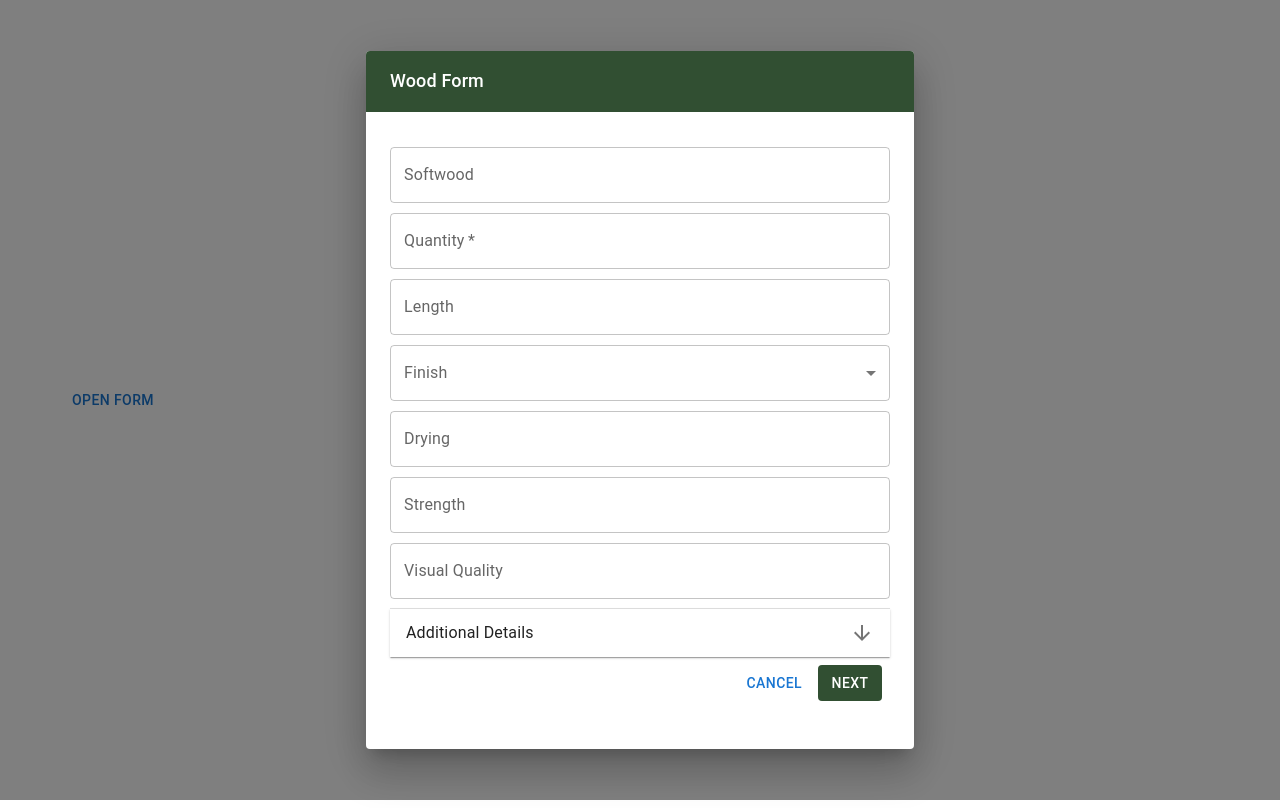
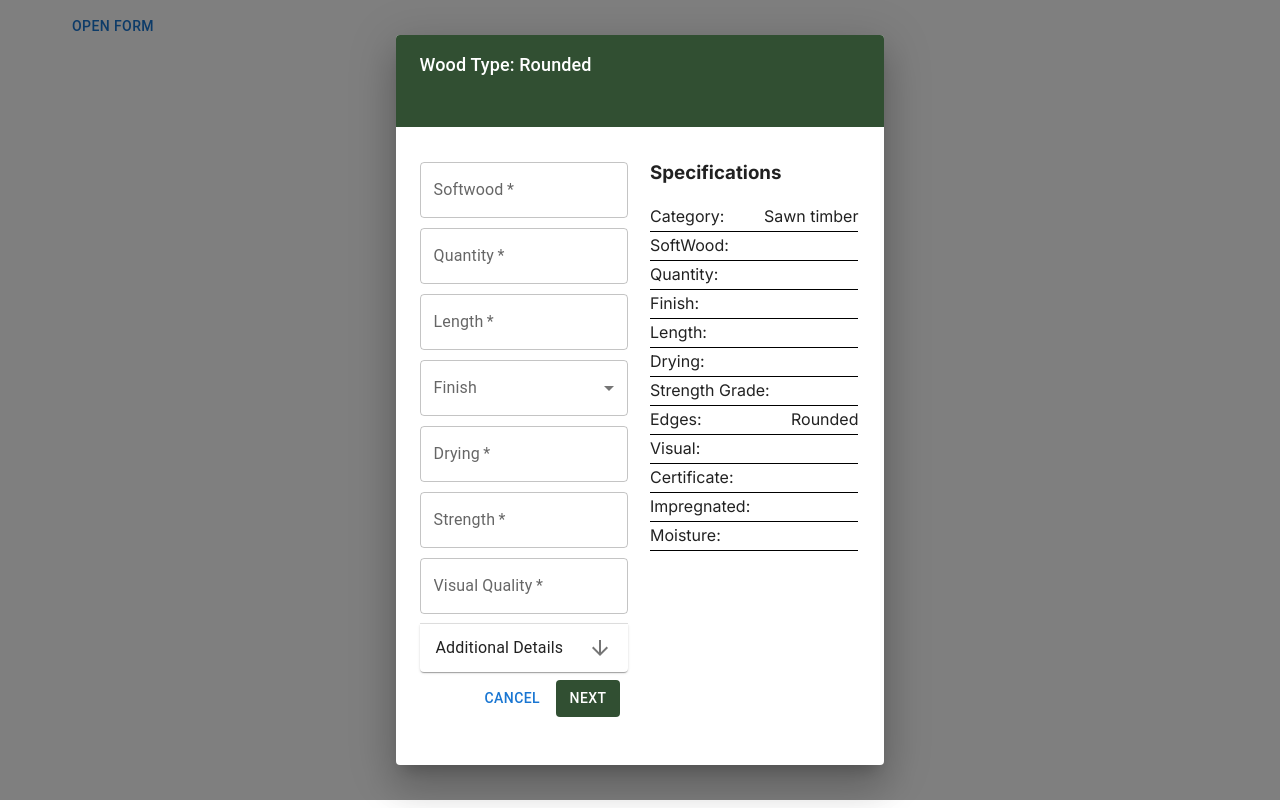
Before and after one commit to Ogbera-Gabriel/Prototype, a Next.js app: page / in a window 1280 px wide. Built offline with nearby package versions, Linux system fonts and the light colour scheme.

Commit message:
changes to ui

```diff
--- a/app/globals.css
+++ b/app/globals.css
@@ -1,6 +1,4 @@
-@tailwind base;
-@tailwind components;
-@tailwind utilities;
+
 
 html,
 body,
@@ -8,75 +6,36 @@ body,
   height: 100%;
 }
 
-@layer base {
-  :root {
-    --background: 0 0% 100%;
-    --foreground: 20 14.3% 4.1%;
+.specify {
+  flex: 1;
+}
 
-    --card: 0 0% 100%;
-    --card-foreground: 20 14.3% 4.1%;
+.specify_firstdiv {
+  display: flex;
+  justify-content: space-between;
+  padding-top: 3px;
+  padding-bottom: 3px;
+  border-bottom: 1px solid black;
+  padding-bottom: 5px;
+}
 
-    --popover: 0 0% 100%;
-    --popover-foreground: 20 14.3% 4.1%;
+.specify_secondfdiv {
+  flex: 1;
+}
 
-    --primary: 24 9.8% 10%;
-    --primary-foreground: 60 9.1% 97.8%;
+.specify_thridfdiv{
+  flex: 1 1 0%;
+  text-align: right;
+}
 
-    --secondary: 60 4.8% 95.9%;
-    --secondary-foreground: 24 9.8% 10%;
-
-    --muted: 60 4.8% 95.9%;
-    --muted-foreground: 25 5.3% 44.7%;
-
-    --accent: 60 4.8% 95.9%;
-    --accent-foreground: 24 9.8% 10%;
-
-    --destructive: 0 84.2% 60.2%;
-    --destructive-foreground: 60 9.1% 97.8%;
-
-    --border: 20 5.9% 90%;
-    --input: 20 5.9% 90%;
-    --ring: 20 14.3% 4.1%;
-
-    --radius: 0.5rem;
-  }
-
-  .dark {
-    --background: 20 14.3% 4.1%;
-    --foreground: 60 9.1% 97.8%;
-
-    --card: 20 14.3% 4.1%;
-    --card-foreground: 60 9.1% 97.8%;
-
-    --popover: 20 14.3% 4.1%;
-    --popover-foreground: 60 9.1% 97.8%;
-
-    --primary: 60 9.1% 97.8%;
-    --primary-foreground: 24 9.8% 10%;
-
-    --secondary: 12 6.5% 15.1%;
-    --secondary-foreground: 60 9.1% 97.8%;
-
-    --muted: 12 6.5% 15.1%;
-    --muted-foreground: 24 5.4% 63.9%;
-
-    --accent: 12 6.5% 15.1%;
-    --accent-foreground: 60 9.1% 97.8%;
-
-    --destructive: 0 62.8% 30.6%;
-    --destructive-foreground: 60 9.1% 97.8%;
-
-    --border: 12 6.5% 15.1%;
-    --input: 12 6.5% 15.1%;
-    --ring: 24 5.7% 82.9%;
+@media only screen and (max-width: 560px) {
+  div#dialog-header {
+    font-size: 5px;
   }
 }
 
-@layer base {
-  * {
-    @apply border-border;
-  }
-  body {
-    @apply bg-background text-foreground;
+@media (max-width: 480px) {
+  .specify {
+    display: none
   }
 }
--- a/components/modals/woods-form-modal.tsx
+++ b/components/modals/woods-form-modal.tsx
@@ -1,6 +1,12 @@
 "use client";
 
-import { Autocomplete, FormControl, InputLabel, Select } from "@mui/material";
+import {
+  Autocomplete,
+  FormControl,
+  Grid,
+  InputLabel,
+  Select,
+} from "@mui/material";
 import * as z from "zod";
 import { zodResolver } from "@hookform/resolvers/zod";
 import { useEffect, useState } from "react";
@@ -10,7 +16,6 @@ import {
   Dialog,
   DialogActions,
   DialogContent,
-  DialogContentText,
   DialogTitle,
   TextField,
   Accordion,
@@ -22,20 +27,10 @@ import ArrowDownwardIcon from "@mui/icons-material/ArrowDownward";
 import MenuItem from "@mui/material/MenuItem";
 import { SubmitHandler } from "react-hook-form";
 import axios from "axios";
-import { green } from "@mui/material/colors";
+
 import ConfirmationDialog from "@/components/modals/confimation-modal";
 import CompanyFormFields from "./company-modal";
 import { useRouter } from "next/navigation";
-
-const style = {
-  dialogtile: {
-    color: "white",
-    height: "60p",
-    background: "#314f32",
-    marginBottom: "15px",
-    fontSize: "18px",
-  },
-};
 
 const phoneRegex = new RegExp(
   /^([+]?[\s0-9]+)?(\d{3}|[(]?[0-9]+[)])?([-]?[\s]?[0-9])+$/
@@ -159,6 +154,14 @@ export default function WoodFormModal() {
     router.push("/offer");
   };
 
+  const handleChangeQuantityMeasure = (event :React.ChangeEvent<HTMLInputElement>) => {
+    setSelectedOptions({
+      ...selectedOptions,
+      quantityMeasure: event.target.value,
+    });
+  };
+
+
   const onSubmit: SubmitHandler<z.infer<typeof formSchema>> = async (data) => {
     debugger;
     try {
@@ -187,12 +190,12 @@ export default function WoodFormModal() {
         },
       };
       console.log(formData);
-      // const response = await axios.post(
-      //   process.env.NEXT_PUBLIC_SERVER_URL!,
-      //   formData
-      // );
+      const response = await axios.post(
+        process.env.NEXT_PUBLIC_SERVER_URL!,
+        formData
+      );
 
-      // console.log(response.data);
+      console.log(response.data);
 
       handleClose();
       setFormData(data);
@@ -216,51 +219,31 @@ export default function WoodFormModal() {
       <>
         <Button onClick={handleOpen}>Open Form</Button>
         <Dialog open={open} onClose={handleClose}>
-          <DialogTitle style={style.dialogtile}>
-            {showWood ? "Wood Form" : "Your Profile"}
+          <DialogTitle
+            sx={{
+              color: "white",
+              height: "60px",
+              background: "#314f32",
+              marginBottom: "15px",
+              fontSize: {
+                xs: "13px",
+                sm: "18px",
+              },
+            }}
+          >
+            {showWood
+              ? `Wood Type: ${selectedOptions.softwood} ${selectedOptions.finish} ${selectedOptions.length} ${selectedOptions.quantityMeasure} Rounded ${selectedOptions.strengthGrade} ${selectedOptions.drying} ${selectedOptions.certified} ${selectedOptions.visualQuantity} ${selectedOptions.impregnation}`
+              : "Your Profile"}
           </DialogTitle>
           <DialogContent>
+            <div style={{ display: "flex" }}>
               <form
                 onSubmit={handleSubmit(onSubmit)}
                 autoComplete="off"
-              style={{ paddingBlock: "20px", width: "500px" }}
+                style={{ flex: 1, paddingBlock: "20px", marginRight: "20px" }}
               >
                 {showWood && (
-                <>
-                  {/* <FormControl fullWidth style={{ marginBottom: "10px" }}>
-                    <InputLabel id="demo-simple-select-label">
-                      SoftWood
-                    </InputLabel>
-                    <Select
-                      labelId="demo-simple-select-label"
-                      id="demo-simple-select"
-                      required
-                      label="SoftWood"
-                      defaultValue={""}
-                      {...register("softwood")}
-                      error={!!errors.softwood}
-                      value={selectedOptions.softwood}
-                      onChange={(e) =>
-                        setSelectedOptions({
-                          ...selectedOptions,
-                          softwood: e.target.value,
-                        })
-                      }
-                    >
-                      {[
-                        "Douglas 45x200",
-                        "Larch 160x260",
-                        "Pine 47x100",
-                        "Spruce 22x45",
-                        "Spruce SLS 38x140",
-                      ].map((option) => (
-                        <MenuItem key={option} value={option}>
-                          {option}
-                        </MenuItem>
-                      ))}
-                    </Select>
-                  </FormControl> */}
-
+                  <div>
                     <Autocomplete
                       fullWidth
                       options={[
@@ -289,6 +272,7 @@ export default function WoodFormModal() {
                           {...params}
                           label="Softwood"
                           {...register("softwood")}
+                          required
                           error={!!errors.softwood}
                           style={{ marginBottom: "10px" }}
                         />
@@ -297,49 +281,14 @@ export default function WoodFormModal() {
 
                     <TextField
                       {...register("quantityMeasure")}
+                      onChange={handleChangeQuantityMeasure}
+                      type="number"
                       required
                       label="Quantity"
                       error={!!errors.quantityMeasure}
                       fullWidth
                       style={{ marginBottom: "10px" }}
                     />
-
-                  {/* <FormControl fullWidth style={{ marginBottom: "10px" }}>
-                    <InputLabel id="demo-simple-select-label">
-                      Length
-                    </InputLabel>
-                    <Select
-                      labelId="demo-simple-select-label"
-                      id="demo-simple-select"
-                      required
-                      label="Length"
-                      defaultValue={""}
-                      {...register("length")}
-                      value={selectedOptions.length}
-                      error={!!errors.length}
-                      onChange={(e) =>
-                        setSelectedOptions({
-                          ...selectedOptions,
-                          length: e.target.value,
-                        })
-                      }
-                    >
-                      {[
-                        "2400mm",
-                        "2500mm",
-                        "2600mm",
-                        "2700mm",
-                        "2800mm",
-                        "2900mm",
-                        "3000mm",
-                        "3100mm",
-                      ].map((option) => (
-                        <MenuItem key={option} value={option}>
-                          {option}
-                        </MenuItem>
-                      ))}
-                    </Select>
-                  </FormControl> */}
 
                     <Autocomplete
                       fullWidth
@@ -372,6 +321,7 @@ export default function WoodFormModal() {
                           {...params}
                           label="Length"
                           {...register("length")}
+                          required
                           error={!!errors.length}
                           style={{ marginBottom: "10px" }}
                         />
@@ -386,7 +336,7 @@ export default function WoodFormModal() {
                         labelId="demo-simple-select-label"
                         id="demo-simple-select"
                         required
-                      label="Finish"
+                        label="Finish*"
                         defaultValue={""}
                         {...register("finish")}
                         value={selectedOptions.finish}
@@ -405,34 +355,6 @@ export default function WoodFormModal() {
                         ))}
                       </Select>
                     </FormControl>
-
-                  {/* <FormControl fullWidth style={{ marginBottom: "10px" }}>
-                    <InputLabel id="demo-simple-select-label">
-                      Drying
-                    </InputLabel>
-                    <Select
-                      labelId="demo-simple-select-label"
-                      id="demo-simple-select"
-                      required
-                      defaultValue={""}
-                      label="Drying"
-                      {...register("drying")}
-                      value={selectedOptions.drying}
-                      error={!!errors.drying}
-                      onChange={(e) =>
-                        setSelectedOptions({
-                          ...selectedOptions,
-                          drying: e.target.value,
-                        })
-                      }
-                    >
-                      {["KD", "AD", "Heat Treated"].map((option) => (
-                        <MenuItem key={option} value={option}>
-                          {option}
-                        </MenuItem>
-                      ))}
-                    </Select>
-                  </FormControl> */}
 
                     <Autocomplete
                       fullWidth
@@ -456,43 +378,16 @@ export default function WoodFormModal() {
                           {...params}
                           label="Drying"
                           {...register("drying")}
+                          required
                           error={!!errors.drying}
                           style={{ marginBottom: "10px" }}
                         />
                       )}
                     />
 
-                  {/* <FormControl fullWidth style={{ marginBottom: "10px" }}>
-                    <InputLabel id="demo-simple-select-label">
-                      Strength
-                    </InputLabel>
-                    <Select
-                      labelId="demo-simple-select-label"
-                      id="demo-simple-select"
-                      required
-                      defaultValue={""}
-                      label="Strength"
-                      {...register("strengthGrade")}
-                      value={selectedOptions.strengthGrade}
-                      error={!!errors.strengthGrade}
-                      onChange={(e) =>
-                        setSelectedOptions({
-                          ...selectedOptions,
-                          strengthGrade: e.target.value,
-                        })
-                      }
-                    >
-                      {["No Strength grade", "C24", "C18"].map((option) => (
-                        <MenuItem key={option} value={option}>
-                          {option}
-                        </MenuItem>
-                      ))}
-                    </Select>
-                  </FormControl> */}
-
                     <Autocomplete
                       fullWidth
-                    options={["No Strength grade", "C24", "C18"]}
+                      options={["No Strength Grade", "C24", "C18"]}
                       freeSolo
                       value={selectedOptions.strengthGrade}
                       onChange={(event: any, newValue: string | null) =>
@@ -512,39 +407,12 @@ export default function WoodFormModal() {
                           {...params}
                           label="Strength"
                           {...register("strengthGrade")}
+                          required
                           error={!!errors.strengthGrade}
                           style={{ marginBottom: "10px" }}
                         />
                       )}
                     />
-
-                  {/* <FormControl fullWidth style={{ marginBottom: "10px" }}>
-                    <InputLabel id="demo-simple-select-label">
-                      Visual Quality
-                    </InputLabel>
-                    <Select
-                      labelId="demo-simple-select-label"
-                      id="demo-simple-select"
-                      required
-                      defaultValue={""}
-                      label="Visual Quality"
-                      {...register("visualQuantity")}
-                      value={selectedOptions.visualQuantity}
-                      error={!!errors.visualQuantity}
-                      onChange={(e) =>
-                        setSelectedOptions({
-                          ...selectedOptions,
-                          visualQuantity: e.target.value,
-                        })
-                      }
-                    >
-                      {["C(V)", "B (OS I-IV)", "S/F (I-V)"].map((option) => (
-                        <MenuItem key={option} value={option}>
-                          {option}
-                        </MenuItem>
-                      ))}
-                    </Select>
-                  </FormControl> */}
 
                     <Autocomplete
                       fullWidth
@@ -568,6 +436,7 @@ export default function WoodFormModal() {
                           {...params}
                           label="Visual Quality"
                           {...register("visualQuantity")}
+                          required
                           error={!!errors.visualQuantity}
                           style={{ marginBottom: "10px" }}
                         />
@@ -583,34 +452,6 @@ export default function WoodFormModal() {
                         <Typography>Additional Details</Typography>
                       </AccordionSummary>
                       <AccordionDetails>
-                      {/* <FormControl fullWidth style={{ marginBottom: "10px" }}>
-                        <InputLabel id="demo-simple-select-label">
-                          Certified
-                        </InputLabel>
-                        <Select
-                          labelId="demo-simple-select-label"
-                          id="demo-simple-select"
-                          defaultValue={""}
-                          label="Certified"
-                          {...register("certified")}
-                          value={selectedOptions.certified}
-                          onChange={(e) =>
-                            setSelectedOptions({
-                              ...selectedOptions,
-                              certified: e.target.value,
-                            })
-                          }
-                        >
-                          {["No Certificate", "FSC or PEFC", "ISPM15"].map(
-                            (option) => (
-                              <MenuItem key={option} value={option}>
-                                {option}
-                              </MenuItem>
-                            )
-                          )}
-                        </Select>
-                      </FormControl> */}
-
                         <Autocomplete
                           fullWidth
                           options={["No Certificate", "FSC or PEFC", "ISPM15"]}
@@ -639,31 +480,6 @@ export default function WoodFormModal() {
                           )}
                         />
 
-                      {/* <FormControl fullWidth style={{ marginBottom: "10px" }}>
-                        <InputLabel id="demo-simple-select-label">
-                          Moisture
-                        </InputLabel>
-                        <Select
-                          labelId="demo-simple-select-label"
-                          id="demo-simple-select"
-                          defaultValue={""}
-                          label="Moisture"
-                          {...register("moisture")}
-                          value={selectedOptions.moisture}
-                          onChange={(e) =>
-                            setSelectedOptions({
-                              ...selectedOptions,
-                              moisture: e.target.value,
-                            })
-                          }
-                        >
-                          {["10-14", "18-21", "15-18"].map((option) => (
-                            <MenuItem key={option} value={option}>
-                              {option}
-                            </MenuItem>
-                          ))}
-                        </Select>
-                      </FormControl> */}
                         <Autocomplete
                           fullWidth
                           options={["10-14", "18-21", "15-18"]}
@@ -719,7 +535,7 @@ export default function WoodFormModal() {
                         />
                       </AccordionDetails>
                     </Accordion>
-                </>
+                  </div>
                 )}
 
                 {showCompany && (
@@ -753,6 +569,83 @@ export default function WoodFormModal() {
                   )}
                 </DialogActions>
               </form>
+              {showWood && (
+                <div
+                  className="specify"
+                  style={{ flex: 1, marginRight: 2, marginLeft: 2 }}
+                >
+                  <h3>Specifications</h3>
+                  <div className="specify_firstdiv">
+                    <div className="specify_seconddiv">Category:</div>
+                    <div className="specify_thriddiv">Sawn timber</div>
+                  </div>
+                  <div className="specify_firstdiv">
+                    <div className="specify_seconddiv">SoftWood:</div>
+                    <div className="specify_thriddiv">
+                      {selectedOptions.softwood}
+                    </div>
+                  </div>
+                  <div className="specify_firstdiv">
+                    <div className="specify_seconddiv">Quantity:</div>
+                    <div className="specify_thriddiv">
+                      {selectedOptions.quantityMeasure}
+                    </div>
+                  </div>
+                  <div className="specify_firstdiv">
+                    <div className="specify_seconddiv">Finish:</div>
+                    <div className="specify_thriddiv">
+                      {selectedOptions.finish}
+                    </div>
+                  </div>
+                  <div className="specify_firstdiv">
+                    <div className="specify_seconddiv">Length:</div>
+                    <div className="specify_thriddiv">
+                      {selectedOptions.length}
+                    </div>
+                  </div>
+                  <div className="specify_firstdiv">
+                    <div className="specify_seconddiv">Drying:</div>
+                    <div className="specify_thriddiv">
+                      {selectedOptions.drying}
+                    </div>
+                  </div>
+                  <div className="specify_firstdiv">
+                    <div className="specify_seconddiv">Strength Grade:</div>
+                    <div className="specify_thriddiv">
+                      {selectedOptions.strengthGrade}
+                    </div>
+                  </div>
+                  <div className="specify_firstdiv">
+                    <div className="specify_seconddiv">Edges:</div>
+                    <div className="specify_thriddiv">Rounded</div>
+                  </div>
+                  <div className="specify_firstdiv">
+                    <div className="specify_seconddiv">Visual:</div>
+                    <div className="specify_thriddiv">
+                      {selectedOptions.visualQuantity}
+                    </div>
+                  </div>
+                  <div className="specify_firstdiv">
+                    <div className="specify_seconddiv">Certificate:</div>
+                    <div className="specify_thriddiv">
+                      {selectedOptions.certified}
+                    </div>
+                  </div>
+                  <div className="specify_firstdiv">
+                    <div className="specify_seconddiv">Impregnated:</div>
+                    <div className="specify_thriddiv">
+                      {selectedOptions.impregnation}
+                    </div>
+                  </div>
+                  <div className="specify_firstdiv">
+                    <div className="specify_seconddiv">Moisture:</div>
+                    <div className="specify_thriddiv">
+                      {selectedOptions.moisture}
+                    </div>
+                  </div>
+                </div>
+              )}
+            </div>
           </DialogContent>
         </Dialog>
       </>
```
Lines whose indentation alone changed are shown as unchanged.
